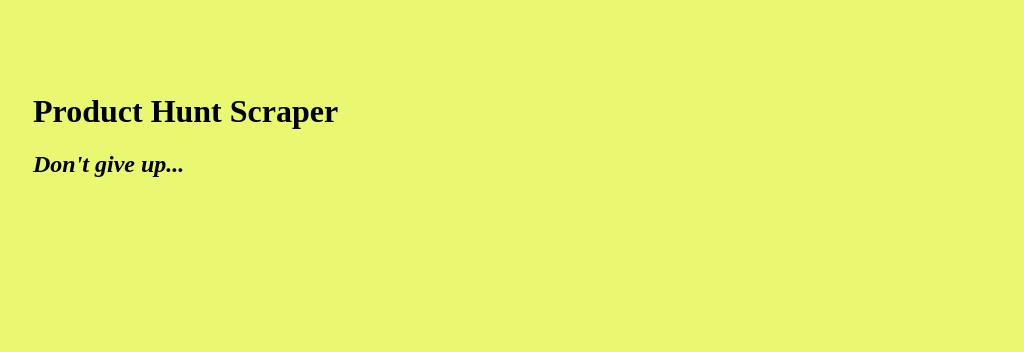
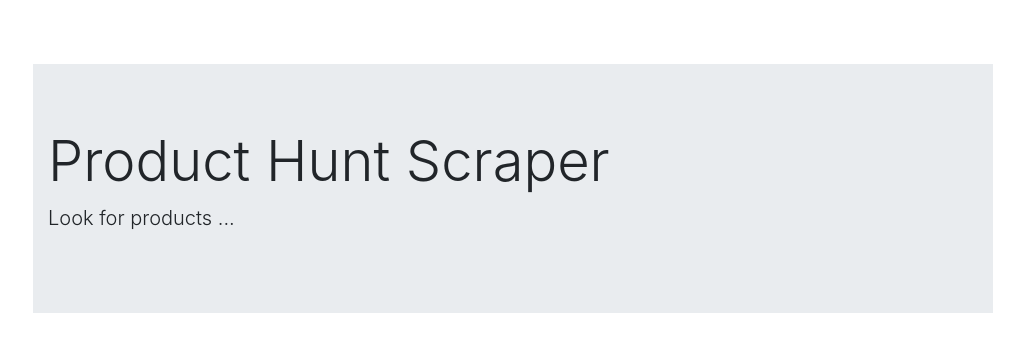
Before and after one commit to hannahlim213/product-scraper, a website: page public/index.html in a window 1280 px wide. Shown: the whole page, without its empty margins (127-1151 px from the left). Drawn offline with nearby package versions, Linux system fonts and the light colour scheme; no server answers.

Commit message:
deployed on heroku

```diff
--- a/public/index.html
+++ b/public/index.html
@@ -3,8 +3,10 @@
   <head>
     <meta charset="UTF-8">
     <title>Scraping With Mongoose</title>
+    <link rel="stylesheet" href="https://stackpath.bootstrapcdn.com/bootstrap/4.1.1/css/bootstrap.min.css" integrity="sha384-WskhaSGFgHYWDcbwN70/dfYBj47jz9qbsMId/iRN3ewGhXQFZCSftd1LZCfmhktB" crossorigin="anonymous">
+
     <style>
-      body { background-color: rgb(233, 247, 113) }
+      body { background-color: rgb(255, 255, 255) }
       #wrapper {
         width: 960px;
         margin-left: auto;
@@ -38,8 +40,13 @@
   </head>
   <body>
     <div id="wrapper">
-      <h1>Product Hunt Scraper</h1>
-      <h2><i>Don't give up...</i></h2>
+
+      <div class="jumbotron jumbotron-fluid">
+        <div class="container">
+          <h1 class="display-4">Product Hunt Scraper</h1>
+          <p class="lead">Look for products ...</p>
+        </div>
+      </div>
       <div id="articles"></div>
       <div id="notes"></div>
     </div>
```
